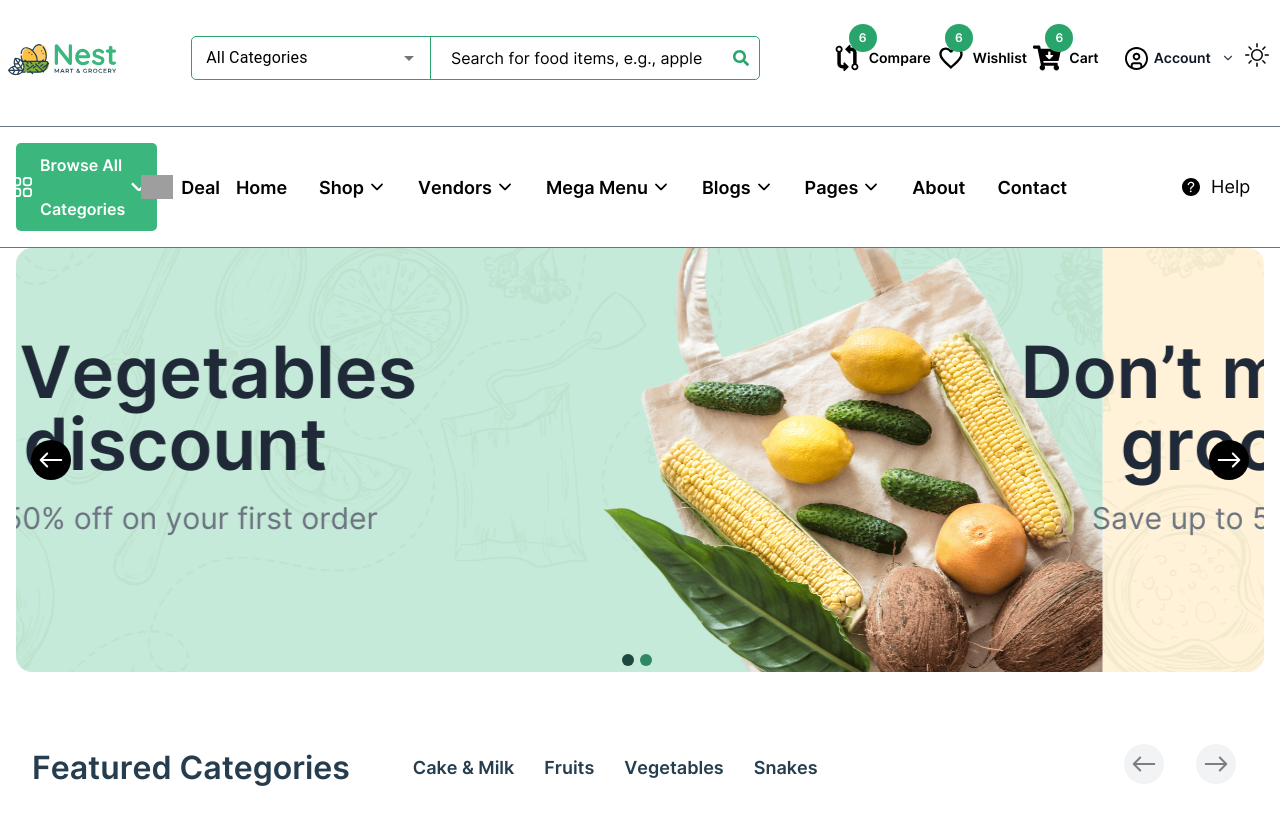
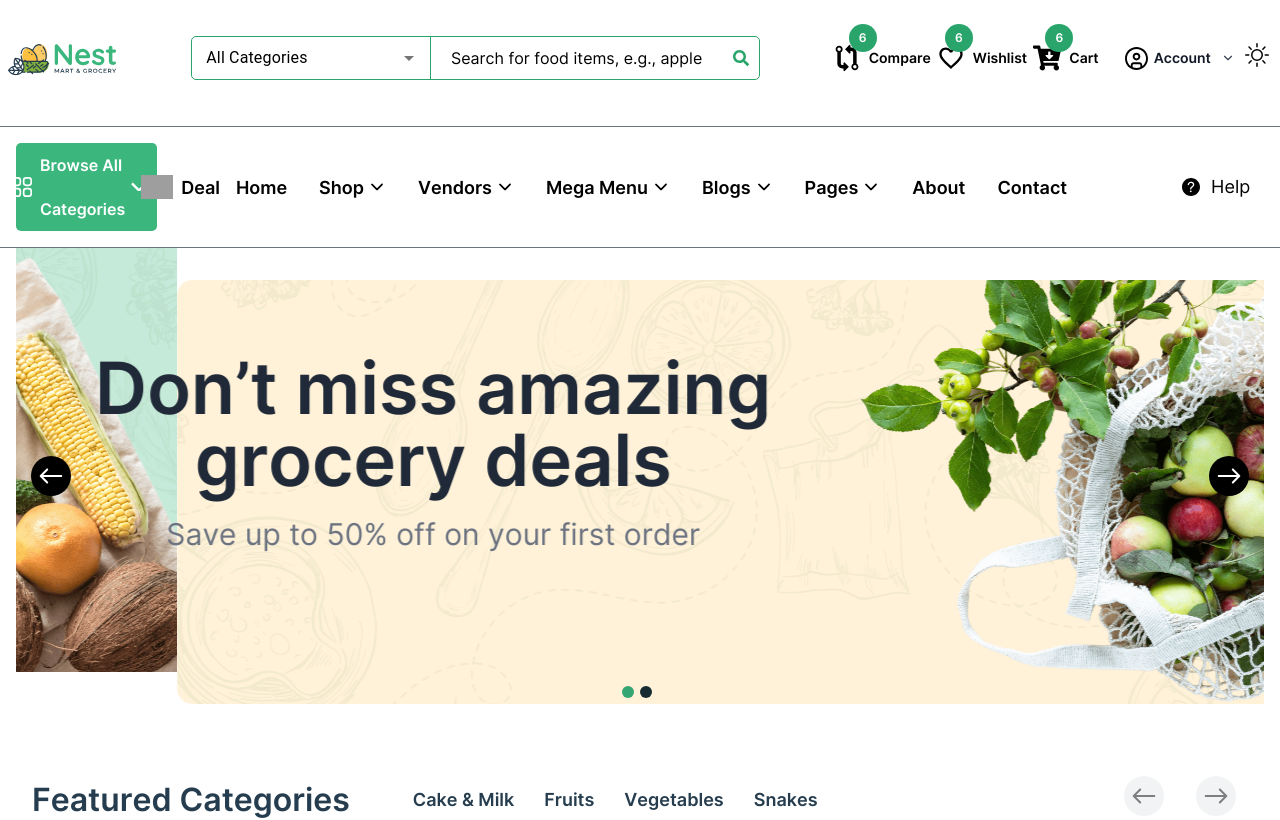
Before and after one commit to MRITUNJAY-SINGHH/Food-App, a React (Vite) app: page / in a window 1280 px wide. Shown: the top 820 px of the page. Built offline with nearby package versions, Linux system fonts and the light colour scheme; grey boxes are pictures that could not be loaded.

Commit message:
git commit -m "HomeSlider.jsx updated"

```diff
--- a/src/components/HomeSlider/HomeSlider.jsx
+++ b/src/components/HomeSlider/HomeSlider.jsx
@@ -28,7 +28,7 @@ export default function HomeSlider() {
 
    return (
       <section className='px-4 pt-0 pb-6'>
-         <div className='w-full rounded-2xl overflow-hidden relative'>
+         <div className='w-full overflow-hidden relative'>
             <Carousel
                responsive={responsive}
                showDots={true}
@@ -43,7 +43,11 @@ export default function HomeSlider() {
                dotListClass='custom-dot-list'
             >
                <div>
-                  <img src={sliderImage1} alt='slider' className='w-full' />
+                  <img
+                     src={sliderImage1}
+                     alt='slider'
+                     className='w-full mt-[2rem]  rounded-[15px]'
+                  />
                   <div className='absolute top-1/2 left-[-80px] transform -translate-x-72 -translate-y-1/2 text-center w-full z-10'>
                      <h2 className='text-7xl text-gray-800 font-bold mb-5'>
                         Don’t miss amazing
```
